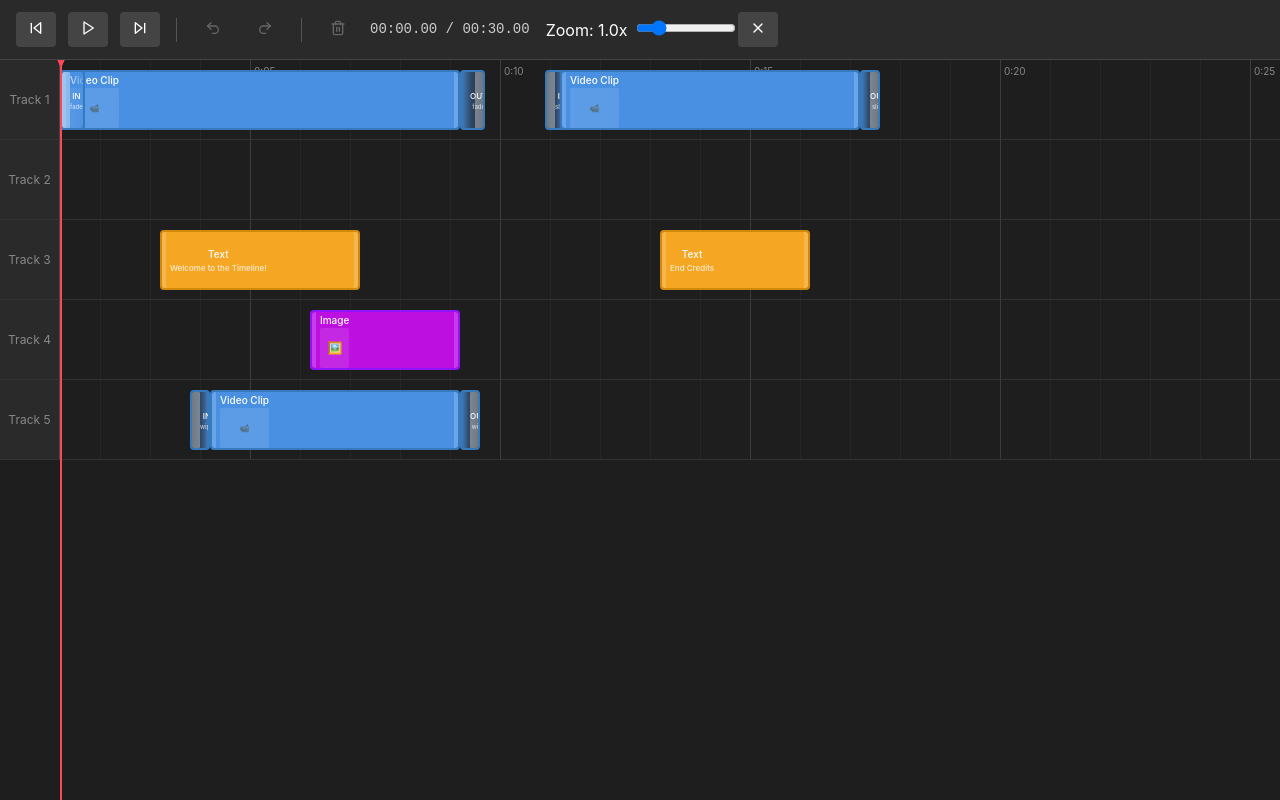
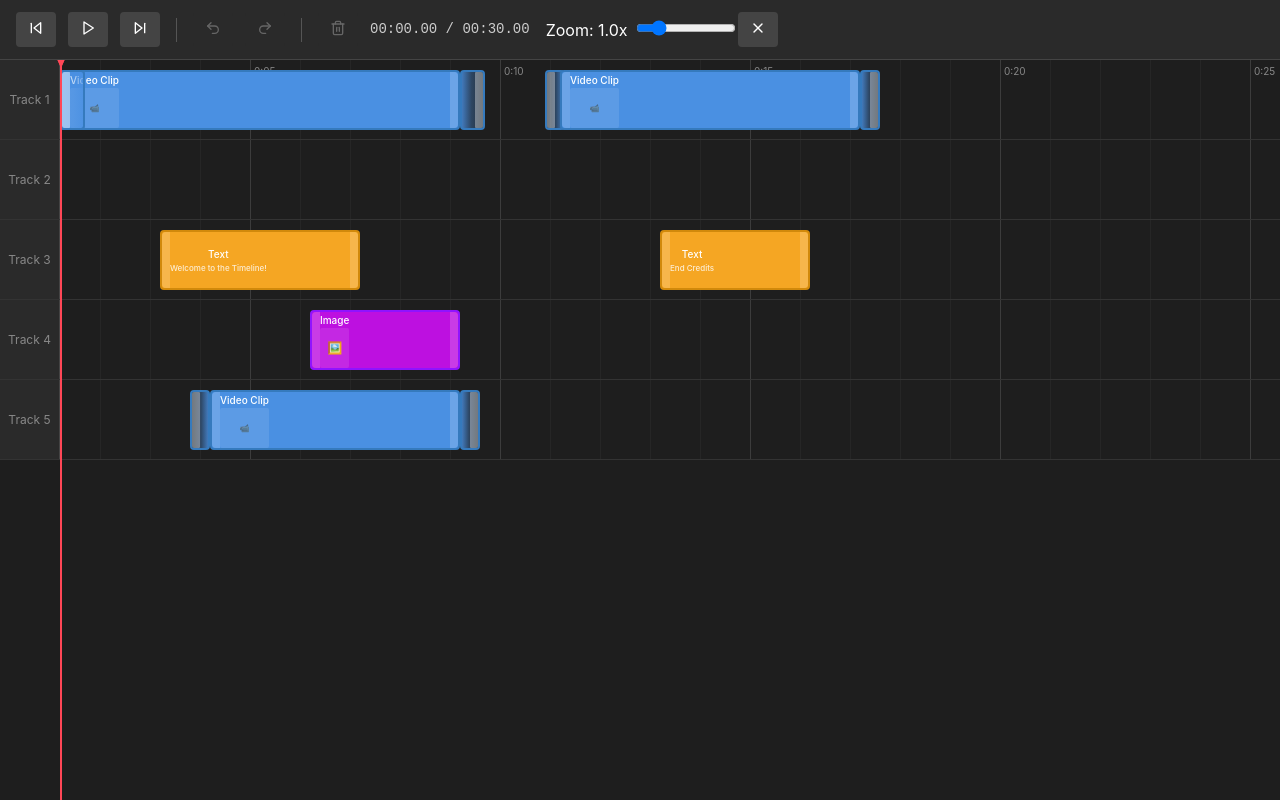
Before and after one commit to Snowballvfx/pixielabs-shot-editor, a React (Vite) app: page / in a window 1280 px wide. Built offline with nearby package versions, Linux system fonts and the light colour scheme.

Commit message:
fix: update resize handle width and clean up Clip component
- Increased the resize handle width from 4px to 8px in useClipInteraction and index.css for improved usability.
- Simplified the Clip component by removing unnecessary divs and styles for transition overlays.

```diff
--- a/src/components/Clip.tsx
+++ b/src/components/Clip.tsx
@@ -53,27 +53,13 @@ const Clip: React.FC<ClipProps> = ({ overlay }) => {
       case OverlayType.TRANSITION_IN:
         const transitionIn = overlay as TransitionInOverlay
         return (
-          <div className="clip-content">
-            <div className="clip-title" style={{ fontSize: '8px', textAlign: 'center' }}>
-              IN
-            </div>
-            <div style={{ fontSize: '6px', opacity: 0.7, textAlign: 'center' }}>
-              {transitionIn.transitionType}
-            </div>
-          </div>
+          <div className="clip-content" />
         )
 
       case OverlayType.TRANSITION_OUT:
         const transitionOut = overlay as TransitionOutOverlay
         return (
-          <div className="clip-content">
-            <div className="clip-title" style={{ fontSize: '8px', textAlign: 'center' }}>
-              OUT
-            </div>
-            <div style={{ fontSize: '6px', opacity: 0.7, textAlign: 'center' }}>
-              {transitionOut.transitionType}
-            </div>
-          </div>
+          <div className="clip-content" />
         )
 
       case OverlayType.SOUND:
--- a/src/hooks/useClipInteraction.ts
+++ b/src/hooks/useClipInteraction.ts
@@ -126,7 +126,7 @@ export function useClipInteraction(options: UseClipInteractionOptions = {}) {
 
     // Determine drag type based on click position relative to the full clip
     let dragType: 'move' | 'resize-left' | 'resize-right' = 'move'
-    const resizeHandleWidth = 4
+    const resizeHandleWidth = 8
 
     // Transition resize logic: transition-in only LEFT, transition-out only RIGHT
     if (overlay.type === OverlayType.TRANSITION_IN) {
@@ -424,7 +424,7 @@ export function useClipInteraction(options: UseClipInteractionOptions = {}) {
 
     const rect = overlayElement.getBoundingClientRect()
     const relativeX = mouseX - rect.left
-    const resizeHandleWidth = 4
+    const resizeHandleWidth = 8
 
     if (relativeX <= resizeHandleWidth) return 'ew-resize'
     if (relativeX >= rect.width - resizeHandleWidth) return 'ew-resize'
--- a/src/index.css
+++ b/src/index.css
@@ -258,7 +258,7 @@ body {
   position: absolute;
   top: 0;
   bottom: 0;
-  width: 4px;
+  width: 8px;
   cursor: ew-resize;
   background-color: rgba(255, 255, 255, 0.3);
   opacity: 0.6;
```
